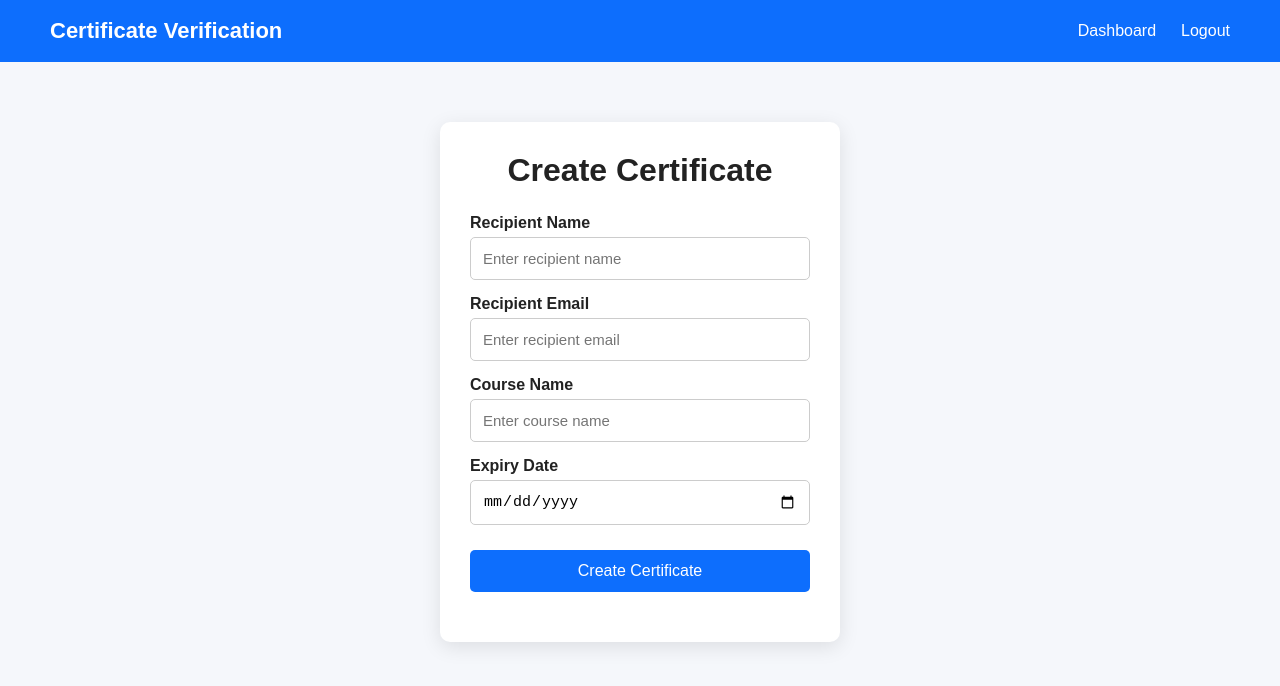
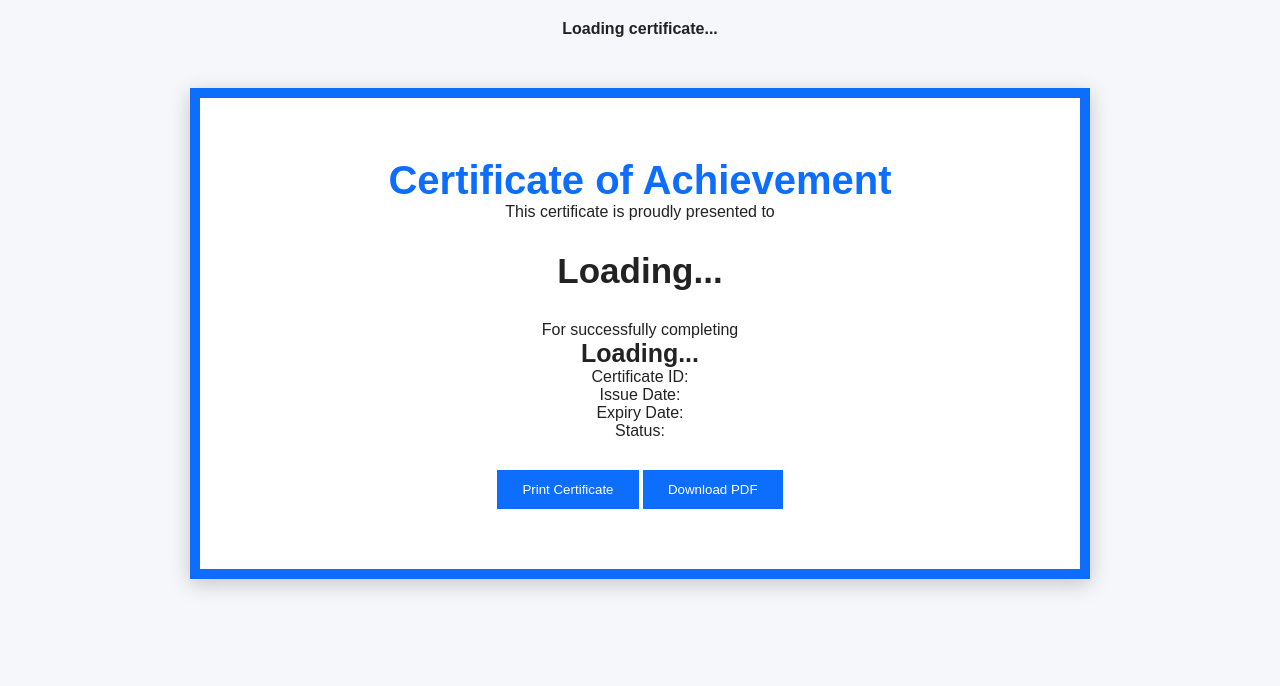
Before and after one commit to sandeepjaat77/Online-Certificate-Verification, a plain HTML site: page frontent/create-certificate.html in a window 1280 px wide. Drawn offline with Linux system fonts and the light colour scheme.

Commit message:
Change title and update certificate layout

```diff
--- a/frontent/create-certificate.html
+++ b/frontent/create-certificate.html
@@ -10,7 +10,7 @@
         content="width=device-width, initial-scale=1.0"
     >
 
-    <title>Create Certificate</title>
+    <title>Digital Certificate</title>
 
     <link
         rel="stylesheet"
@@ -21,99 +21,95 @@
 
 <body>
 
-    <!-- Navbar -->
-
-    <nav class="navbar">
-
-        <div class="logo">
-            Certificate Verification
-        </div>
-
-        <div class="nav-links">
-
-            <a href="issuer-dashboard.html">
-                Dashboard
-            </a>
-
-            <a href="login.html" id="logoutBtn">
-                Logout
-            </a>
-
-        </div>
-
-    </nav>
+    <div id="message">
+        Loading certificate...
+    </div>
 
 
-    <!-- Certificate Form -->
-
-    <div class="form-container">
+    <div
+        class="certificate"
+        id="certificate"
+    >
 
         <h1>
-            Create Certificate
+            Certificate of Achievement
         </h1>
 
-        <form id="certificateForm">
 
-            <label>
-                Recipient Name
-            </label>
-
-            <input
-                type="text"
-                id="recipientName"
-                placeholder="Enter recipient name"
-                required
-            >
+        <p>
+            This certificate is proudly presented to
+        </p>
 
 
-            <label>
-                Recipient Email
-            </label>
-
-            <input
-                type="email"
-                id="recipientEmail"
-                placeholder="Enter recipient email"
-                required
-            >
+        <h2 id="recipientName">
+            Loading...
+        </h2>
 
 
-            <label>
-                Course Name
-            </label>
-
-            <input
-                type="text"
-                id="courseName"
-                placeholder="Enter course name"
-                required
-            >
+        <p>
+            For successfully completing
+        </p>
 
 
-            <label>
-                Expiry Date
-            </label>
-
-            <input
-                type="date"
-                id="expiryDate"
-            >
+        <h3 id="courseName">
+            Loading...
+        </h3>
 
 
-            <button type="submit">
-                Create Certificate
-            </button>
-
-        </form>
+        <p>
+            Certificate ID:
+            <strong id="certificateId"></strong>
+        </p>
 
 
-        <p id="message"></p>
+        <div id="qrcode"></div>
+
+
+        <p>
+            Issue Date:
+            <span id="issueDate"></span>
+        </p>
+
+
+        <p>
+            Expiry Date:
+            <span id="expiryDate"></span>
+        </p>
+
+
+        <p>
+            Status:
+            <strong id="status"></strong>
+        </p>
+
+
+        <button
+            type="button"
+            onclick="printCertificate()"
+        >
+            Print Certificate
+        </button>
+
+
+        <button
+            type="button"
+            onclick="downloadCertificate()"
+        >
+            Download PDF
+        </button>
 
     </div>
-    <div id="qrcode"></div>
 
-    <script src="https://cdn.jsdelivr.net/npm/qrcodejs@1.0.0/qrcode.min.js"></script>
-    <script src="js/create-certificate.js"></script>
+
+    <script
+        src="https://cdnjs.cloudflare.com/ajax/libs/html2pdf.js/0.10.1/html2pdf.bundle.min.js"
+    ></script>
+
+    <script
+        src="https://cdnjs.cloudflare.com/ajax/libs/qrcodejs/1.0.0/qrcode.min.js"
+    ></script>
+
+    <script src="js/certificate.js"></script>
 
 </body>
 
```
